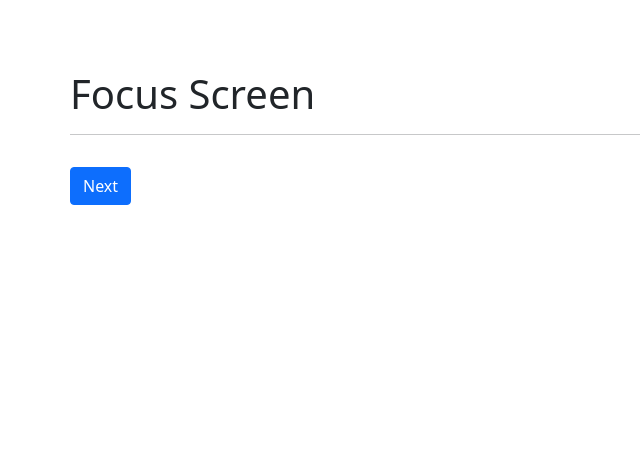
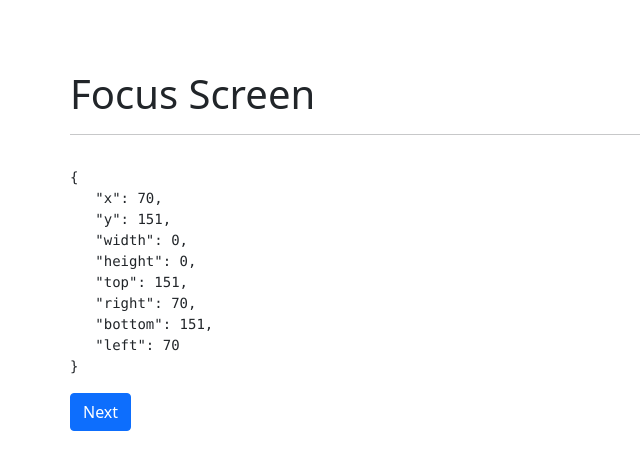
Before and after one commit to kevintroko/react-hooks-tutorial, a React (Create React App) app: page / in a window 1280 px wide. Shown: the top 470 px of the page, without its empty margins (0-640 px from the left). Built offline with nearby package versions, Linux system fonts and the light colour scheme; no server answers.

Commit message:
finish useLayoutEffect

```diff
--- a/src/components/05-useLayoutEffect/Layout.js
+++ b/src/components/05-useLayoutEffect/Layout.js
@@ -1,4 +1,4 @@
-import React from 'react'
+import React, { useLayoutEffect, useRef, useState } from 'react'
 import { useCounter } from '../../hooks/useCounter';
 import { useFetch } from '../../hooks/useFetch'
 import './layout.css';
@@ -10,16 +10,28 @@ export const Layout = () => {
 
     const { quote } = !!data && data[0];
 
+    const pTag = useRef();
+    const [boxSize, setBoxSize] = useState({});
+
+    useLayoutEffect(() => {
+        console.log('hey', pTag.current.getBoundingClientRect().width);
+        setBoxSize(pTag.current.getBoundingClientRect());
+    }, [quote])
+
     return (
         <div>
             <h1>Focus Screen</h1>
             <hr />
 
             <blockquote className='blockquote text-right'>
-                <p>
+                <p ref={pTag}>
                     {quote}
                 </p>
             </blockquote>
+
+            <pre>
+                {JSON.stringify(boxSize, null, 3)}
+            </pre>
 
             <button className='btn btn-primary'
                     onClick={increment}>
```
